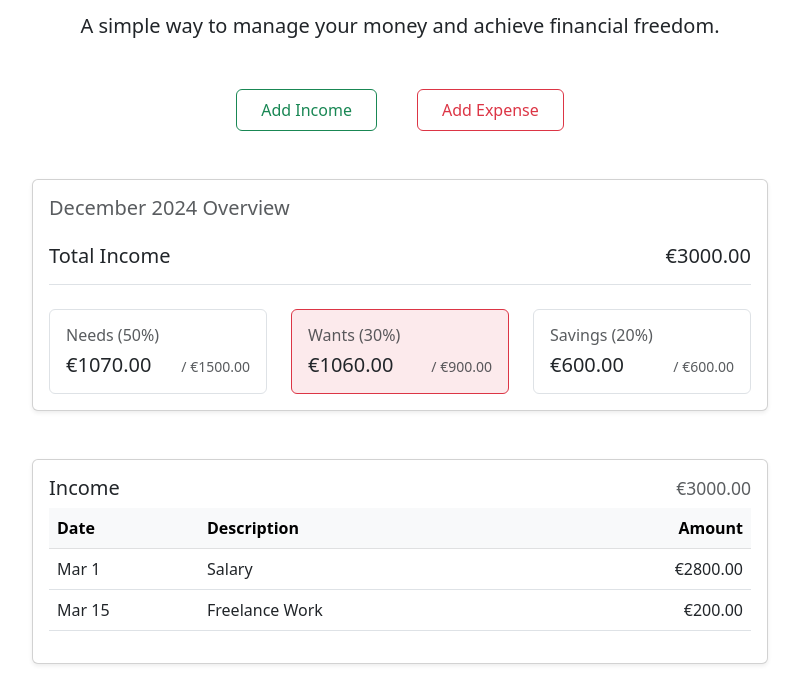
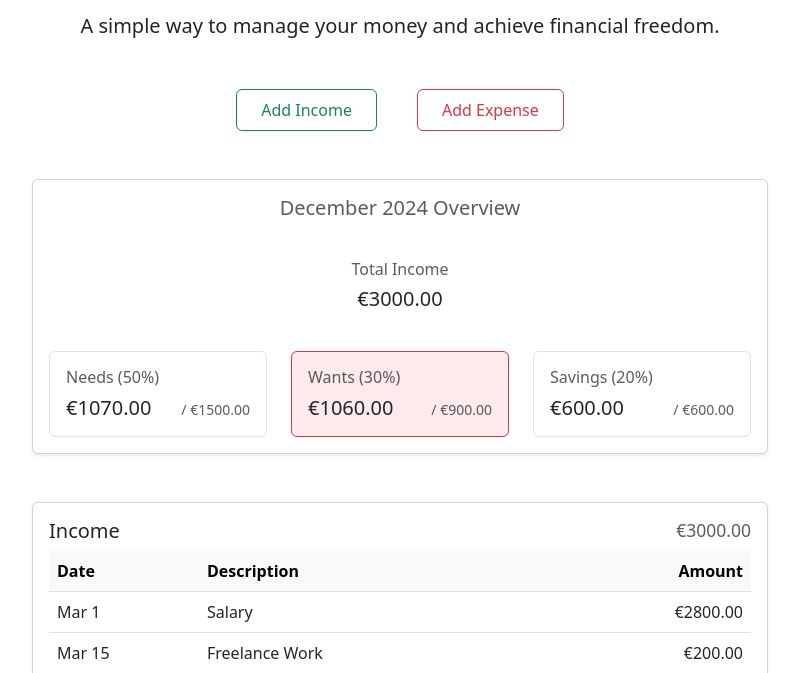
Before and after one commit to MarijnSt/budget-app, a Django app: page / in a window 1280 px wide. Shown: the part 160-833 px from the top of the page, without its empty margins (240-1039 px from the left). Run offline with Django 5.2, Linux system fonts and the light colour scheme.

Commit message:
styling change to budget card

```diff
--- a/core/templates/core/home.html
+++ b/core/templates/core/home.html
@@ -28,13 +28,15 @@
             <div class="col-12">
                 <div class="card shadow-sm">
                     <div id="budget-card" class="card-body">
-                        <h5 class="card-title text-muted mb-4">{% now "F Y" %} Overview</h5>
+                        <h5 class="card-title text-muted mb-4 text-center">{% now "F Y" %} Overview</h5>
                         <div class="row g-4">
                             <div class="col-12">
                                 <a href="#income-section" class="text-decoration-none text-dark">
-                                    <div class="category-card d-flex justify-content-between align-items-center border-bottom pb-3">
-                                        <span class="h5 mb-0">Total Income</span>
-                                        <span class="h5 mb-0">€{{ total_income|floatformat:2 }}</span>
+                                    <div class="category-card p-3 text-center">
+                                        <h6 class="text-muted mb-2">Total Income</h6>
+                                        <div class="d-flex justify-content-center">
+                                            <span class="h5 mb-0">€{{ total_income|floatformat:2 }}</span>
+                                        </div>
                                     </div>
                                 </a>
                             </div>
```
